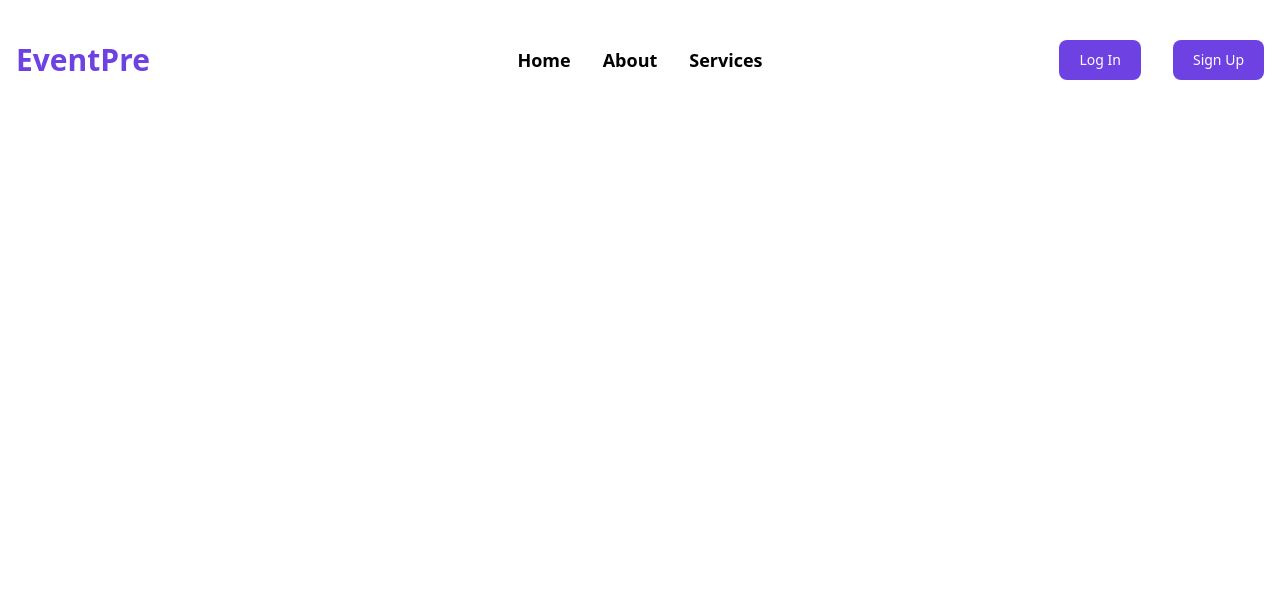
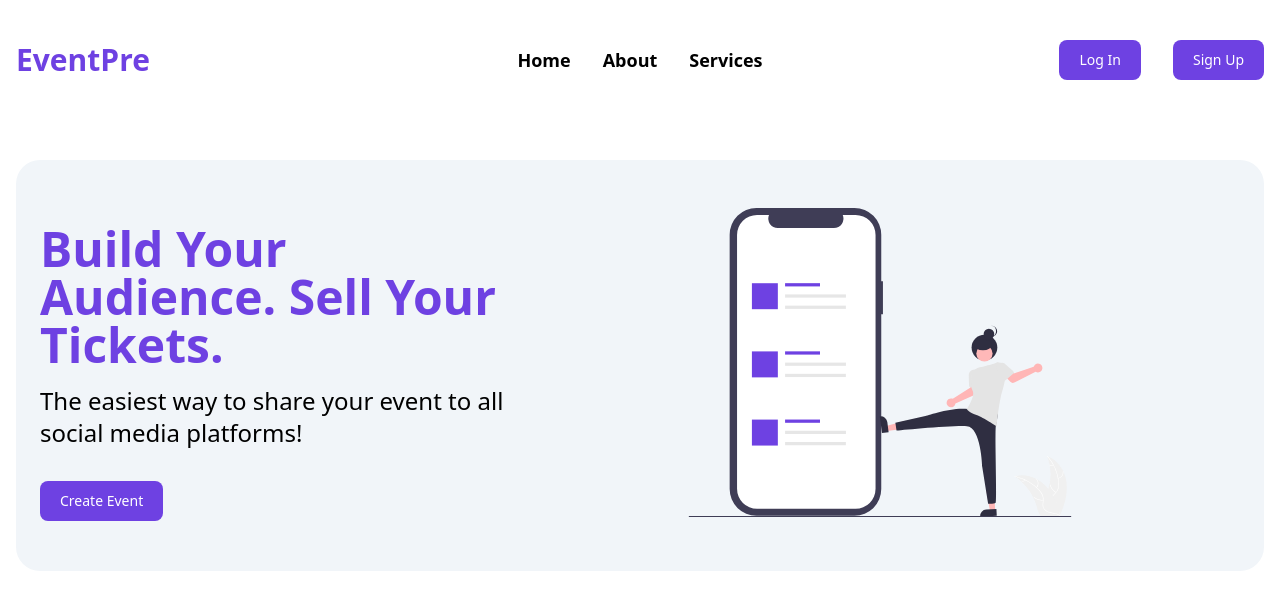
Before and after one commit to oelnajmi/event-pre, a Next.js app: page / in a window 1280 px wide. Shown: the top 610 px of the page. Built offline with nearby package versions, Linux system fonts and the light colour scheme.

Commit message:
added feed header component

```diff
--- /dev/null
+++ b/components/FeedHeader.js
@@ -0,0 +1,36 @@
+import Image from 'next/image';
+
+const FeedHeader = () => {
+  return (
+    <div className="bg-slate-100 p-6 rounded-3xl mt-10 md:mt-20 mx-auto flex flex-wrap flex-col md:flex-row items-center">
+      <div className="flex flex-col w-full xl:w-2/5 justify-center lg:items-start overflow-y-hidden">
+        <h1 className="my-4 text-3xl font-extrabold md:text-5xl text-[#6E41E2] leading-tight text-center md:text-left slide-in-bottom-h1">
+          Build Your Audience. Sell Your Tickets.
+        </h1>
+        <p className="hidden sm:block leading-normal text-base md:text-2xl mb-8 text-center md:text-left slide-in-bottom-subtitle">
+          The easiest way to share your event to all social media platforms!
+        </p>
+
+        <div className="hidden sm:flex w-full justify-center sm:justify-start sm:pb-0 fade-in">
+          <button
+            type="button"
+            className="hidden md:block text-white bg-[#6E41E2] font-medium rounded-lg text-sm px-5 py-2.5 text-center mr-3 md:mr-0"
+          >
+            Create Event
+          </button>
+        </div>
+      </div>
+
+      <div className="w-full xl:w-3/5 py-6 overflow-y-hidden order-first sm:order-last">
+        <Image
+          src="/undraw_online_posts_re_7ucl.svg"
+          alt="Vercel Logo"
+          width={1400}
+          height={600}
+        />
+      </div>
+    </div>
+  );
+};
+
+export default FeedHeader;
--- a/pages/index.js
+++ b/pages/index.js
@@ -1,3 +1,4 @@
+import FeedHeader from '../components/FeedHeader';
 import Navbar from '../components/Navbar';
 
 const Home = () => {
@@ -5,6 +6,7 @@ const Home = () => {
     <div>
       <main className="min-h-screen flex flex-col max-w-[1500px] mx-auto p-4">
         <Navbar />
+        <FeedHeader />
       </main>
     </div>
   );
```
Also changed, not shown: public/undraw_online_posts_re_7ucl.svg (added).
